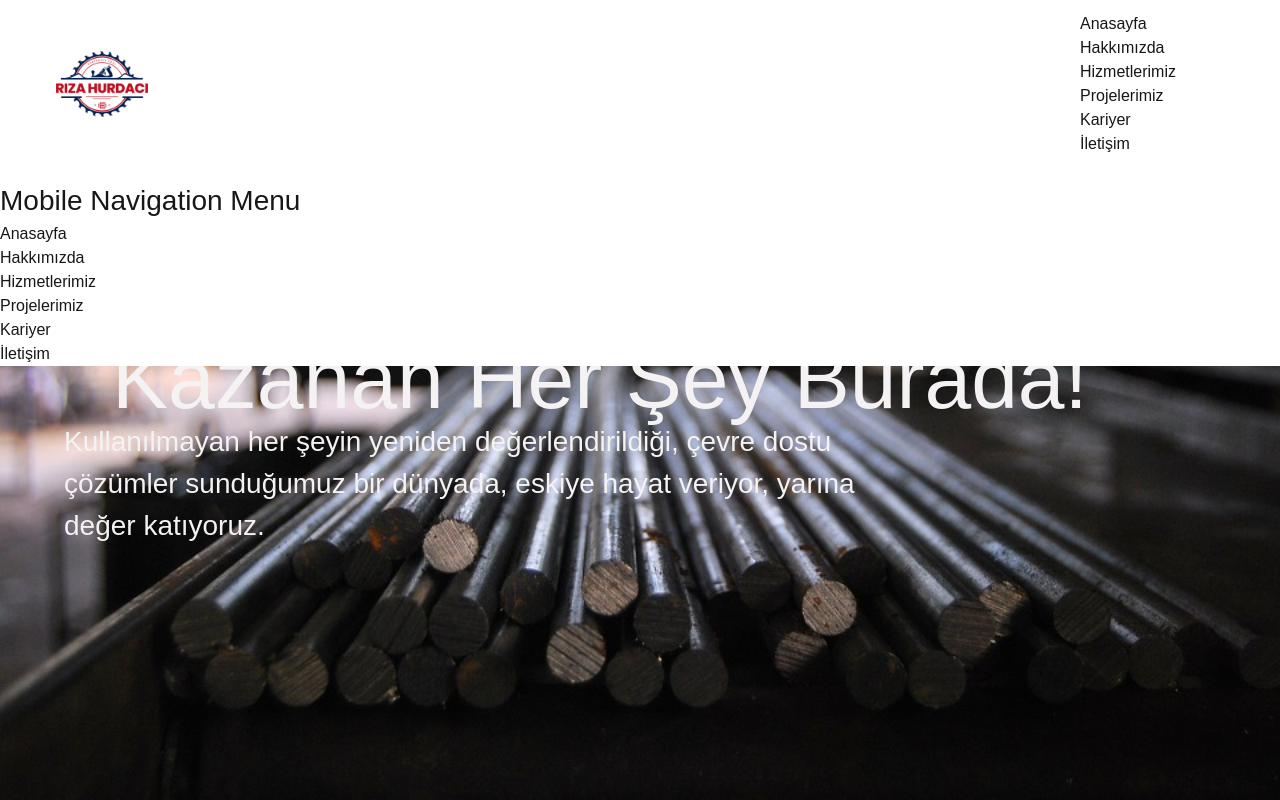
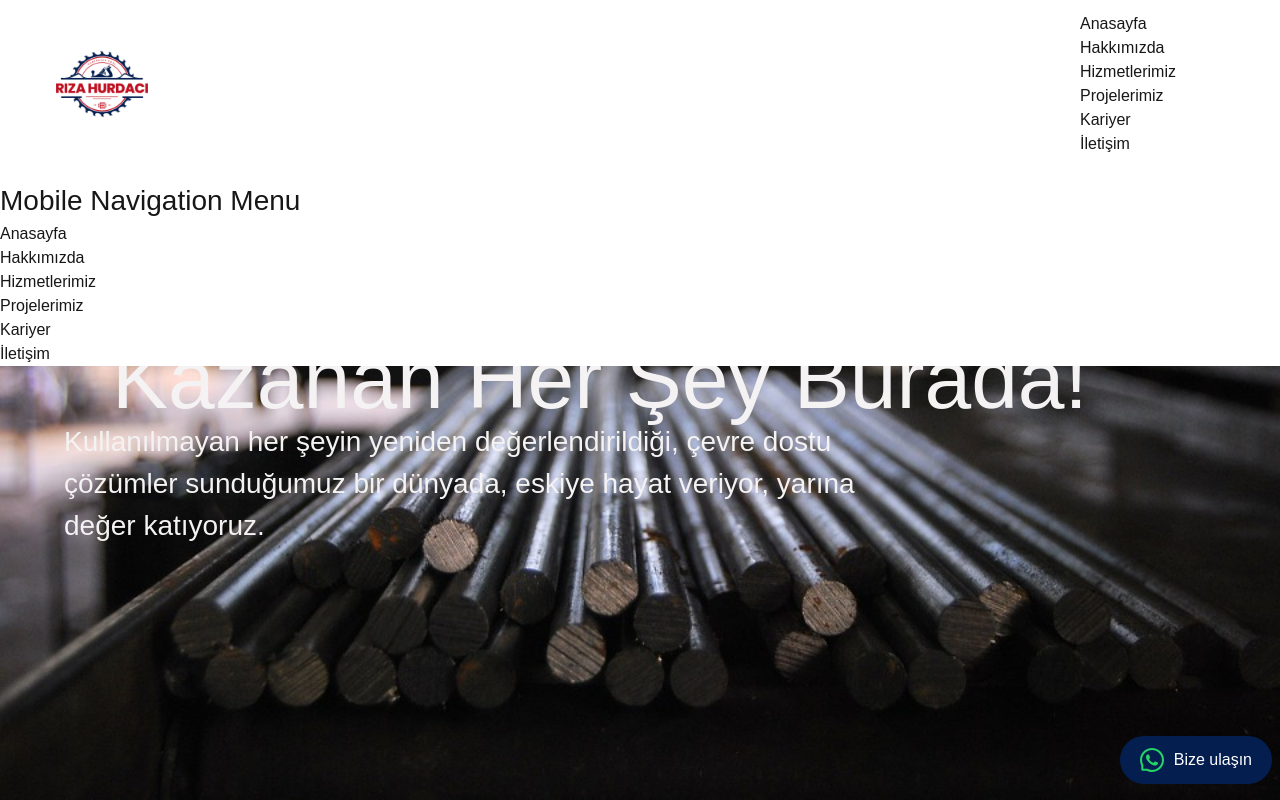
Before and after one commit to esrasumer/riza_scrapp_app, a Next.js app: page / in a window 1280 px wide. Shown: the top 800 px of the page. Built offline with nearby package versions, Linux system fonts and the light colour scheme.

Commit message:
added whatsappicon

```diff
--- /dev/null
+++ b/src/app/components/Contact/CantactWrapper.jsx
@@ -0,0 +1,23 @@
+import './style.css'
+import { WhatsAppOutlined } from '@ant-design/icons'
+
+export default function HomePage () {
+  return (
+    <main className='container homePageWrapper'>
+      <section>
+        <div className='whatsapp-icon'>
+          <a
+            className='linkWrapper'
+            href=' https://wa.me/905510529516'
+            target='blank'
+            rel='noopener noreferrer'
+            aria-label='WhatsApp üzerinden bizimle iletişime geçin'
+          >
+            <WhatsAppOutlined className='whatsapp' />
+            <p>Bize ulaşın</p>
+          </a>
+        </div>
+      </section>
+    </main>
+  )
+}
--- a/src/app/components/Contact/style.css
+++ b/src/app/components/Contact/style.css
@@ -13,3 +13,62 @@ body {
     background-color: #002050;
     transform: scale(1.05);
   }
+
+  .text {
+    font-weight: lighter;
+    font-size: 24px;
+    text-align: center;
+    width: 90%;
+  }
+
+  .container-botton {
+    display: flex;
+    align-items: center;
+    gap: 32px;
+  }
+
+  .whatsapp-icon {
+    position: fixed;
+    z-index: 1000;
+    right: 8px;
+    bottom: 16px;
+    padding: 12px 20px;
+    border-radius: 40px;
+    color: white;
+    background-color: #041e4f;
+    font-weight: bold;
+  }
+  .linkWrapper {
+    display: flex;
+    gap: 10px;
+  }
+
+  .whatsapp {
+    color: #25d366;
+    font-size: 24px;
+  }
+
+  @media (max-width: 767px) {
+    .container {
+      gap: 10px;
+    }
+    .text {
+      font-size: 16px;
+    }
+    .container-botton {
+      flex-direction: column;
+      gap: 12px;
+    }
+    .text-callNumber {
+      opacity: 1;
+      font-size: 14px;
+    }
+
+    .text-phoneNumber {
+      font-size: 14px;
+    }
+
+    .whatsapp-icon {
+      padding: 8px 15px;
+    }
+  }
--- a/src/app/page.tsx
+++ b/src/app/page.tsx
@@ -1,6 +1,7 @@
 import About from './components/About/About'
 import HomePage from './components/Home/HomePage'
 import Contact from './components/Contact/contact'
+import ContactWrapper from './components/Contact/CantactWrapper'
 import Footer from './components/Footer/footer'
 import Navbar from './components/Navbar/Navbar'
 import SwiperComponent from './components/Projects/SwiperComponent'
@@ -10,6 +11,7 @@ export default function Home () {
     <div>
       <Navbar />
       <HomePage />
+      <ContactWrapper />
       <About />
       <SwiperComponent />
       <Contact />
```
